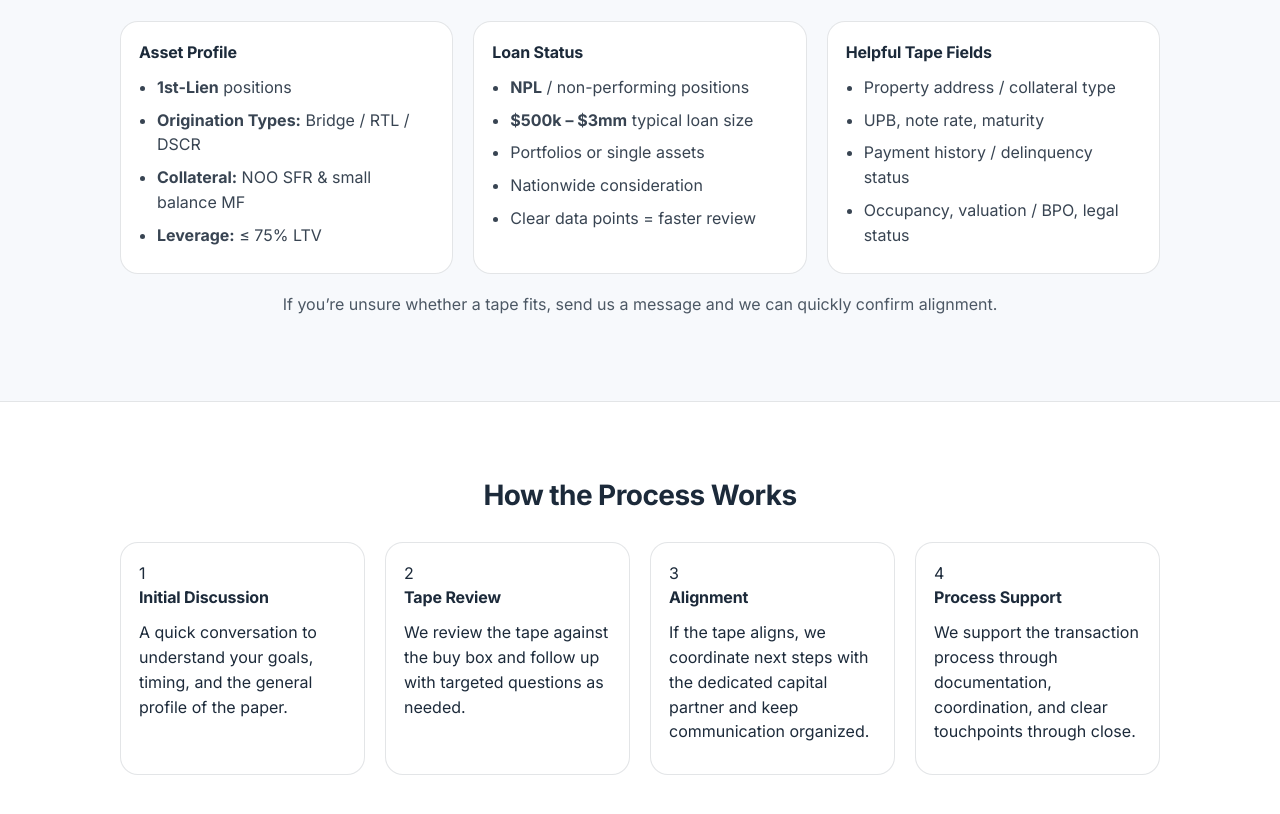
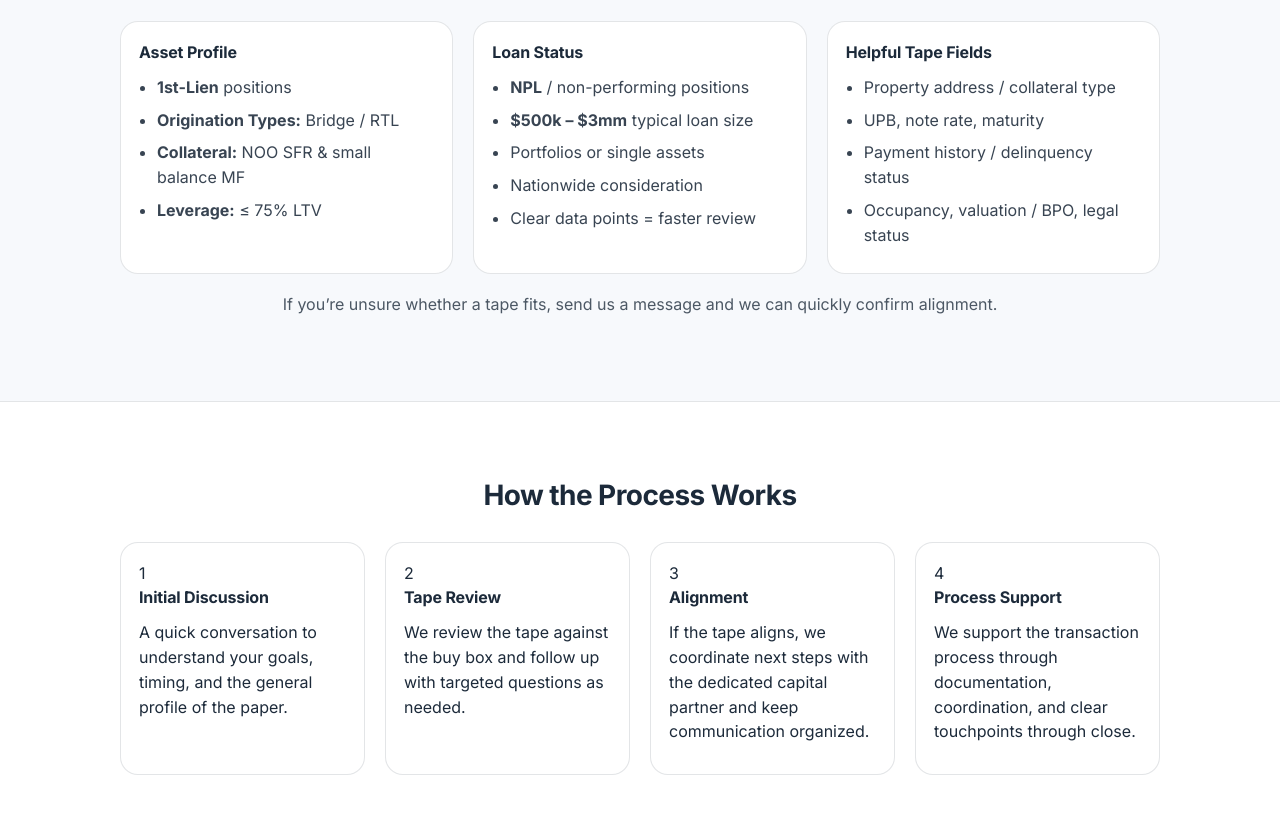
Before and after one commit to mkimhandle/within-group, a plain HTML site: page index.html in a window 1280 px wide. Shown: the part 1314-2128 px from the top of the page. Drawn offline with Linux system fonts and the light colour scheme.

Commit message:
Update index.html

```diff
--- a/index.html
+++ b/index.html
@@ -118,7 +118,7 @@
             <h3 class="card-title">Asset Profile</h3>
             <ul class="list">
               <li><strong>1st-Lien</strong> positions</li>
-              <li><strong>Origination Types:</strong> Bridge / RTL / DSCR</li>
+              <li><strong>Origination Types:</strong> Bridge / RTL</li>
               <li><strong>Collateral:</strong> NOO SFR & small balance MF</li>
               <li><strong>Leverage:</strong> ≤ 75% LTV</li>
             </ul>
```
